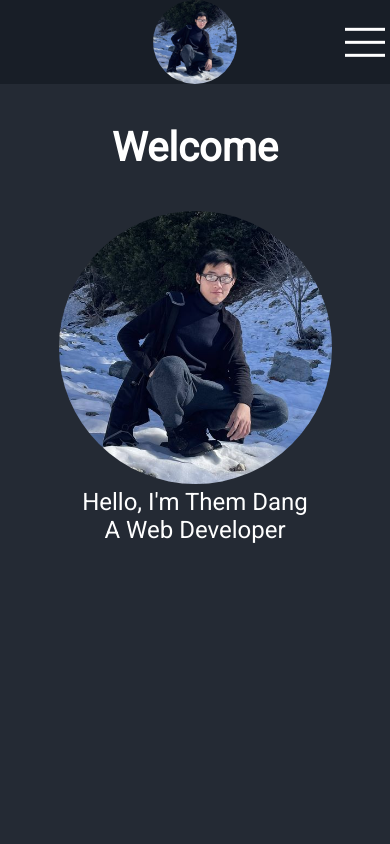
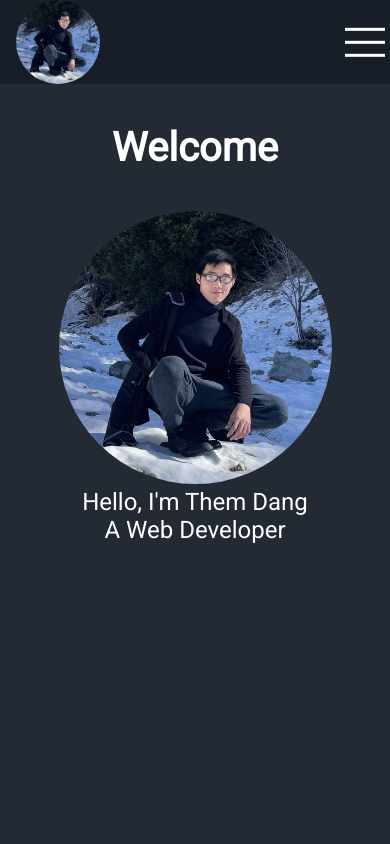
Before and after one commit to dnthem/portfolio, a plain HTML site: page index.html in a window 390 px wide. Shown: the top 844 px of the page. Drawn offline with Linux system fonts and the light colour scheme.

Commit message:
minor change

```diff
--- a/css/style.css
+++ b/css/style.css
@@ -87,6 +87,11 @@ a {
 }
 
 @media (max-width: 40rem) {
+    .header-photo {
+        padding-left: 1rem;
+        justify-content: flex-start;
+    }
+
     .bar {
         width: 2.5rem;
         height: .2rem;
```
